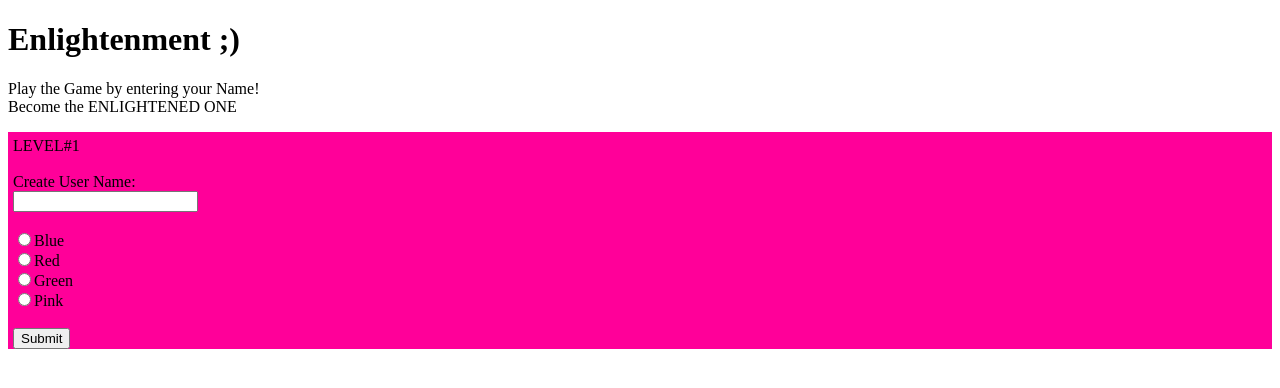
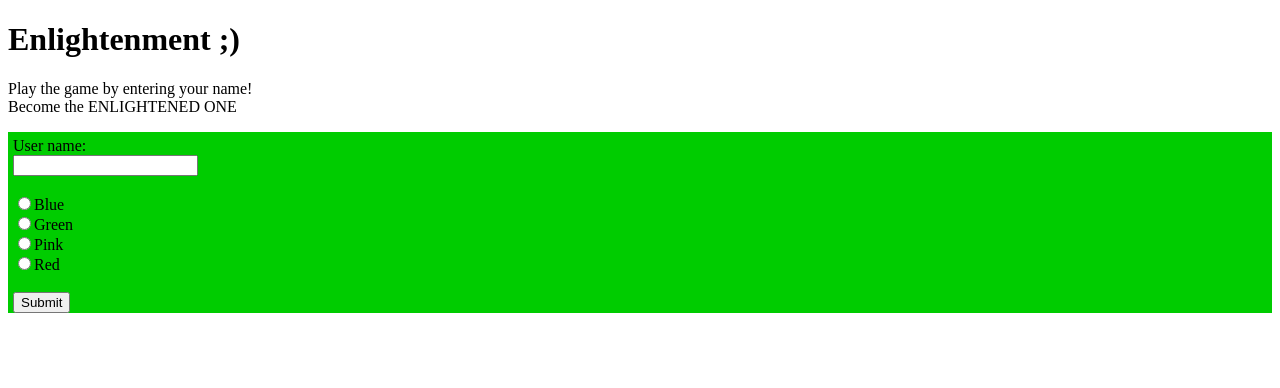
Before and after one commit to squirell4/Wits_Praekelt_CoLab, a Django app: page /login/ in a window 1280 px wide. Shown: the top 388 px of the page. Run offline with Django 3.2, Linux system fonts and the light colour scheme; data comes from the database, SQL or seed files in the repository; data that the repository does not hold is empty.

Commit message:
Update login template and styles to match new views.

```diff
--- a/wpcolab/mobigame/static/css/styles.css
+++ b/wpcolab/mobigame/static/css/styles.css
@@ -1,6 +1,6 @@
 body {background-color:#FFF;}
 
-.colorBar1{background-color:#0C0; padding-left:5px; padding-top:5px;}
-.colorBar2{background-color:#F30; padding-left:5px; padding-top:5px;}
-.colorBar3{background-color:#3CF; padding-left:5px; padding-top:5px;}
-.colorBar4{background-color:#F09; padding-left:5px; padding-top:5px;}
+.colorBarBlue{background-color:#0C0; padding-left:5px; padding-top:5px;}
+.colorBarRed{background-color:#F30; padding-left:5px; padding-top:5px;}
+.colorBarGreen{background-color:#3CF; padding-left:5px; padding-top:5px;}
+.colorBarPink{background-color:#F09; padding-left:5px; padding-top:5px;}
--- a/wpcolab/mobigame/templates/login.html
+++ b/wpcolab/mobigame/templates/login.html
@@ -1,19 +1,23 @@
 {% extends "base.html"%}
 
 {% block content %}
-<h1>Enlightenment ;) </h1>
-<p>Play the Game by entering your Name! <br/> Become the ENLIGHTENED ONE</p>
+<h1>Enlightenment ;)</h1>
+<p>
+Play the game by entering your name!<br/>
+Become the ENLIGHTENED ONE
+</p>
 
-<form>
-<div class="colorBar4">LEVEL#1<br/><br/>Create User Name: <br/>
-<input type="text" name="FirstName" value=" " /><br/><br />
-<input name="answer" type="radio" value= "Blue" />Blue<br />
+<form action="">
+<div class="{{ first_colour_style }}">
+User name: <br/>
+<input type="text" name="firstname" value="" /><br/><br/>
 
-<input type="radio" name="answer" value= "Red" />Red<br />
-<input name="answer" type="radio" value= "Green" />Green<br />
+{% for colour, desc in colour_options %}
+<input name="answer" type="radio" value="{{ colour }}" />{{ desc }}<br/>
+{% endfor %}
 
-<input type="radio" name="answer" value= "Pink" />Pink<br />
-<br/><input name="Submit" type="submit" id="Submit" value="Submit" />
+<br/>
+<input name="Submit" type="submit" id="Submit" value="Submit" />
 </div>
 </form>
 {% endblock %}
```
